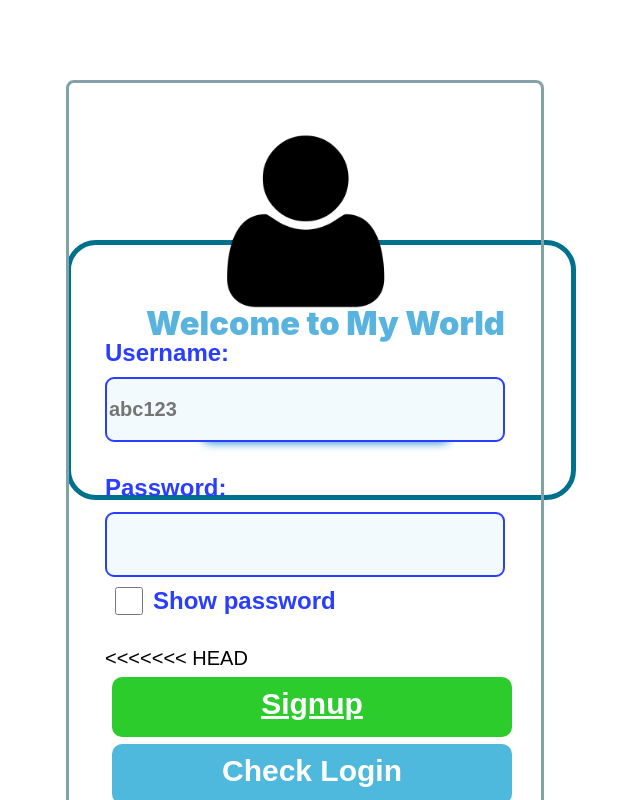
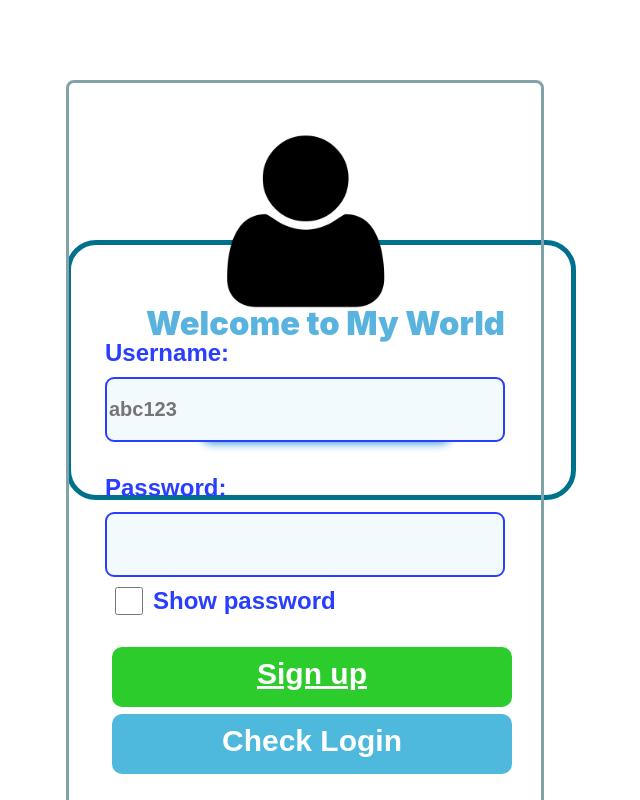
Before and after one commit to duynam2306/loginApp, an Angular app: page /loginScreen in a window 1280 px wide. Shown: the top 800 px of the page, without its empty margins (318-958 px from the left). Built offline with nearby package versions, Linux system fonts and the light colour scheme.

Commit message:
Update login-screen.component.html

```diff
--- a/src/app/login-screen/login-screen.component.html
+++ b/src/app/login-screen/login-screen.component.html
@@ -24,15 +24,9 @@
             {{ message }}
         </div>
         <div class="inputGroup buttonGroup">
-<<<<<<< HEAD
-            <a id="create" type="button" value="signup" routerLink="/createUser">Signup</a>
-            <a *ngIf="!check" id="logIn" type="button" value="checklogin"  (click)="checkLogIn()">Check Login</a>
-            <a *ngIf="check" [routerLink]="userUrl" type="button" value="login" >Login</a>
-=======
             <a id="create" type="button" value="signup" routerLink="/createUser">Sign up</a>
             <a *ngIf="!check" id="logIn" type="button" value="checklogin"  (click)="checkLogIn()">Check Login</a>
             <a *ngIf="check" [routerLink]="userUrl" type="button" value="login" >Log In</a>
->>>>>>> upstream/main
         </div>
     </div>
 </form>
```
